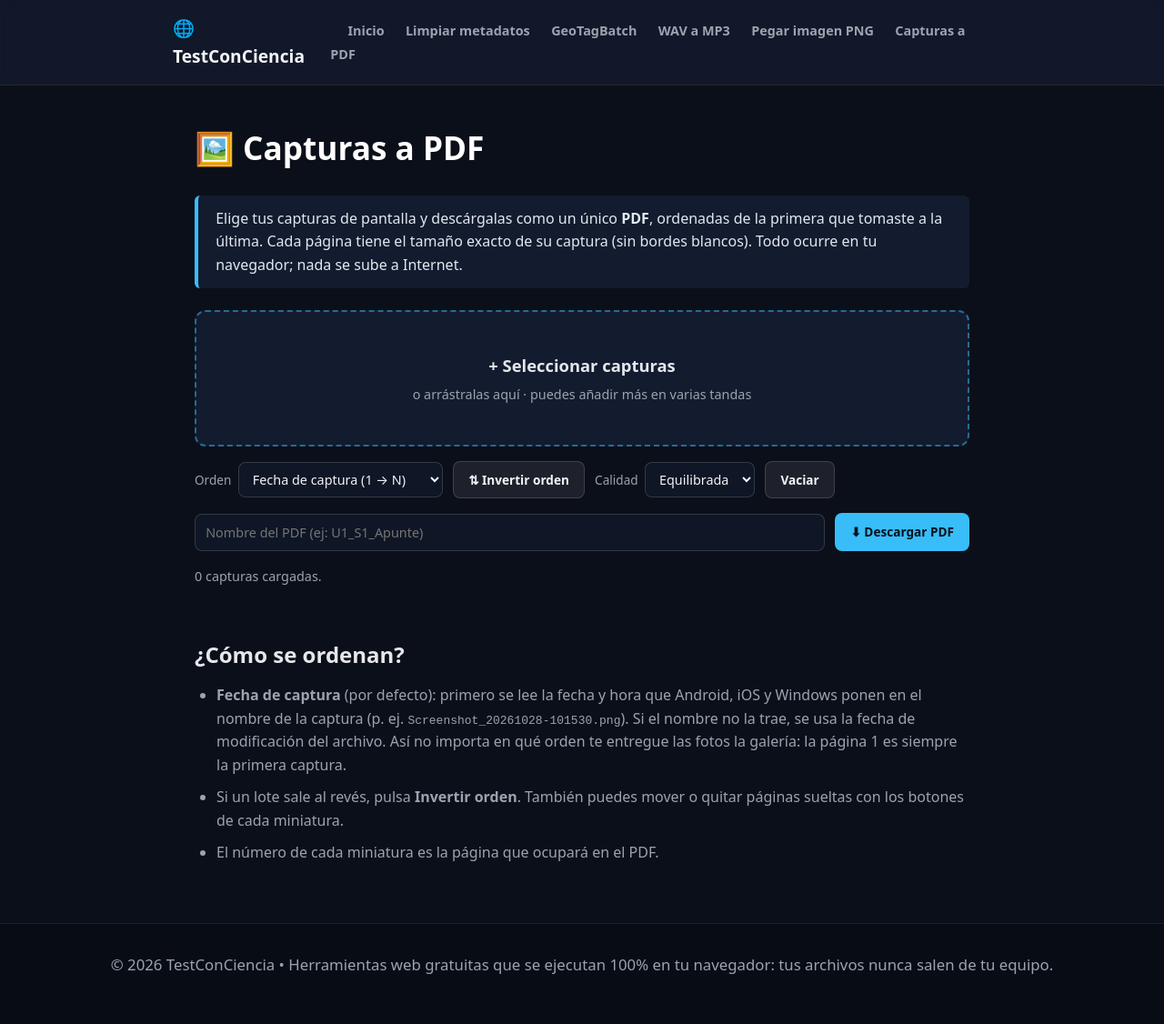
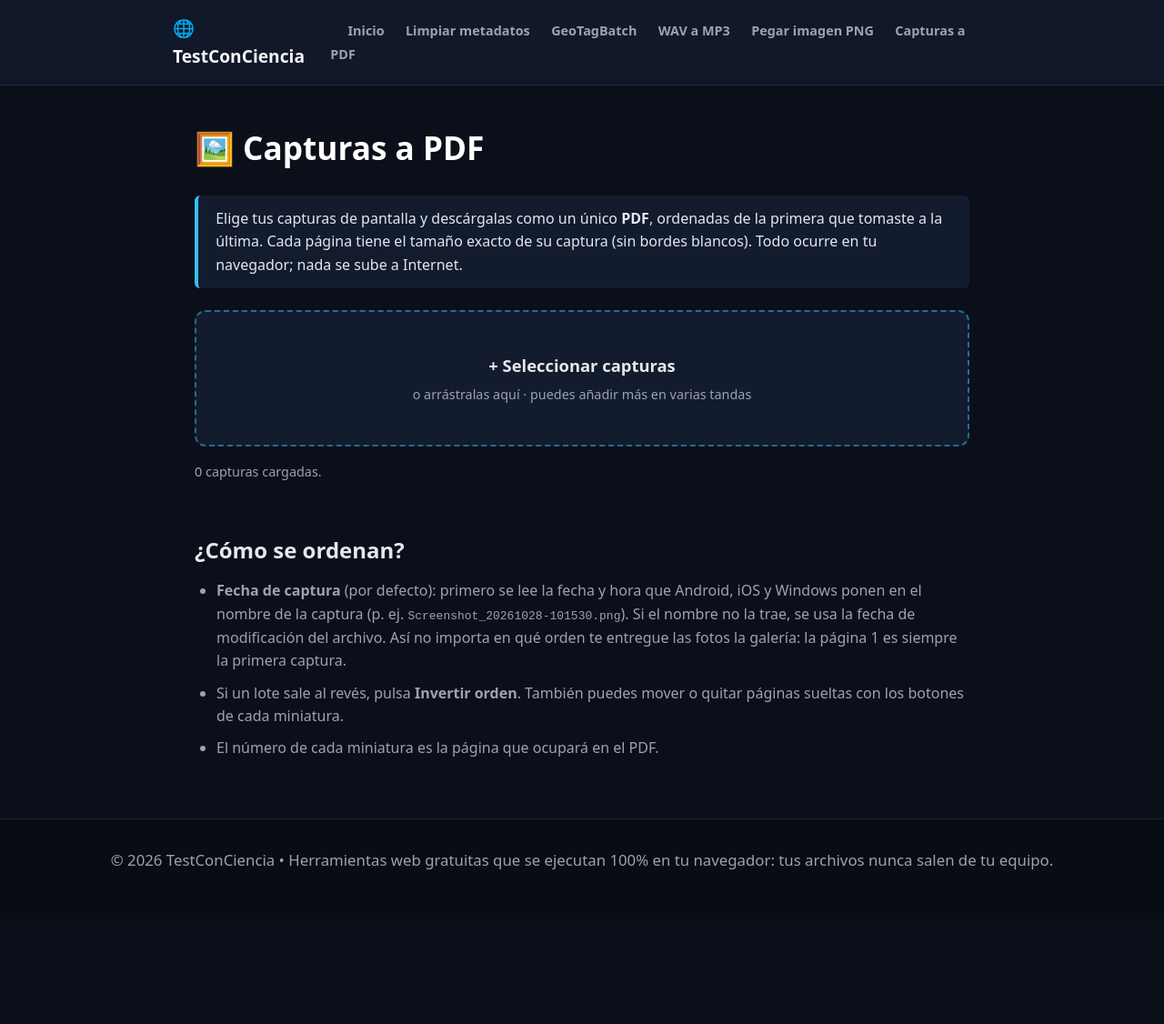
Before and after one commit to DrKoi/testconciencia, a Jekyll site: the page built from herramientas/capturas-a-pdf/index.html, in a window 1280 px wide. Shown: the whole page at 91% size. Built offline with Jekyll 4.4.1, drawn with Linux system fonts in a browser that asks for light colours; after the commit the page ends 1011 px from its top, so only the background shows below that; part of the change alters nothing that is shown.

Commit message:
fix: Lock list during PDF export, keyboard-open picker, honor hidden
- Export from a snapshot of the list and disable sorting, reordering,
  removal, clearing and adding files (incl. drag-and-drop) until done.
- Make the drop zone focusable and open the picker with Enter/Space.
- Keep [hidden] elements hidden despite display:flex on the toolbars.

Co-Authored-By: Claude Opus 5.5 <noreply@anthropic.com>
Claude-Session: https://claude.ai/code/session_01VVeyDveqc8tt1FFRYhTjSr

```diff
--- a/herramientas/capturas-a-pdf/index.html
+++ b/herramientas/capturas-a-pdf/index.html
@@ -12,7 +12,7 @@ title: Capturas a PDF — TestConCiencia
 </blockquote>
 
 <div class="c2p">
-  <label id="drop" class="c2p-drop">
+  <label id="drop" class="c2p-drop" tabindex="0" role="button" aria-controls="file-input">
     <input type="file" id="file-input" accept="image/*" multiple hidden>
     <span class="c2p-drop-main">+ Seleccionar capturas</span>
     <span class="c2p-drop-sub">o arrástralas aquí · puedes añadir más en varias tandas</span>
@@ -61,13 +61,15 @@ title: Capturas a PDF — TestConCiencia
 
 <style>
   .c2p { margin: 1.5rem 0 2.5rem; }
+  .c2p [hidden] { display: none !important; }
   .c2p-drop {
     display: flex; flex-direction: column; align-items: center; justify-content: center; gap: .3rem;
     border: 2px dashed rgba(56,189,248,0.5); border-radius: 12px;
     background: var(--card, #131B2E); min-height: 150px; padding: 1.5rem 1rem;
     cursor: pointer; text-align: center; transition: border-color .2s, background .2s;
   }
-  .c2p-drop:hover, .c2p-drop.over { border-color: var(--accent, #38BDF8); background: #17223b; }
+  .c2p-drop:hover, .c2p-drop.over, .c2p-drop:focus-visible { outline: none; border-color: var(--accent, #38BDF8); background: #17223b; }
+  .c2p-drop.busy { opacity: .5; cursor: not-allowed; }
   .c2p-drop-main { font-size: 1.15rem; font-weight: 700; color: #E5E7EB; }
   .c2p-drop-sub { color: var(--text-muted, #9CA3AF); font-size: .9rem; }
   .c2p-toolbar, .c2p-export {
@@ -136,6 +138,8 @@ title: Capturas a PDF — TestConCiencia
   // Cada entrada: { file, url, time, fromName }
   var items = [];
   var lastPdf = null; // { blob, name }
+  // Mientras se genera el PDF la lista no puede cambiar.
+  var busy = false;
 
   // Límite de tamaño de página de PDF (14400 pt).
   var MAX_PAGE = 14400;
@@ -170,6 +174,7 @@ title: Capturas a PDF — TestConCiencia
   }
 
   function addFiles(fileList) {
+    if (busy) return;
     var added = 0, skipped = 0;
     Array.prototype.forEach.call(fileList, function (file) {
       if (!file.type || file.type.indexOf('image/') !== 0) { skipped++; return; }
@@ -250,6 +255,7 @@ title: Capturas a PDF — TestConCiencia
   }
 
   function move(idx, delta) {
+    if (busy) return;
     var j = idx + delta;
     if (j < 0 || j >= items.length) return;
     var tmp = items[idx]; items[idx] = items[j]; items[j] = tmp;
@@ -258,6 +264,7 @@ title: Capturas a PDF — TestConCiencia
   }
 
   function removeAt(idx) {
+    if (busy) return;
     URL.revokeObjectURL(items[idx].url);
     items.splice(idx, 1);
     lastPdf = null;
@@ -284,8 +291,19 @@ title: Capturas a PDF — TestConCiencia
     return (base || defaultName()) + '.pdf';
   }
 
+  function setBusy(on) {
+    busy = on;
+    drop.classList.toggle('busy', on);
+    drop.setAttribute('aria-disabled', on ? 'true' : 'false');
+    fileInput.disabled = on;
+    [sortMode, btnInvert, quality, btnClear, pdfName, btnGenerate].forEach(function (el) { el.disabled = on; });
+    if (on) {
+      Array.prototype.forEach.call(grid.querySelectorAll('button'), function (b) { b.disabled = true; });
+    }
+  }
+
   function generate() {
-    if (!items.length) return;
+    if (busy || !items.length) return;
     if (!window.jspdf || !window.jspdf.jsPDF) {
       showMsg('No se pudo cargar el generador de PDF. Recarga la página.', 'err');
       return;
@@ -296,14 +314,16 @@ title: Capturas a PDF — TestConCiencia
     var ctx = canvas.getContext('2d');
     var pdf = null;
     var i = 0;
+    // Copia fija del orden actual para todo el proceso.
+    var list = items.slice();
 
-    btnGenerate.disabled = true;
+    setBusy(true);
     btnShare.hidden = true;
 
     function next() {
-      if (i >= items.length) return Promise.resolve();
-      var it = items[i];
-      showMsg('Procesando ' + (i + 1) + ' de ' + items.length + '…');
+      if (i >= list.length) return Promise.resolve();
+      var it = list[i];
+      showMsg('Procesando ' + (i + 1) + ' de ' + list.length + '…');
       return loadImage(it.url).then(function (img) {
         var w = img.naturalWidth, h = img.naturalHeight;
         // Se pasa por canvas para aceptar PNG/WebP/HEIC-decodificado y comprimir a JPEG.
@@ -338,12 +358,16 @@ title: Capturas a PDF — TestConCiencia
       var blob = pdf.output('blob');
       lastPdf = { blob: blob, name: name };
       downloadBlob(blob, name);
-      showMsg('PDF descargado: ' + name + ' · ' + items.length + ' páginas · ' + fmtBytes(blob.size) + '.', 'ok');
-      btnShare.hidden = !canShare(blob, name);
+      showMsg('PDF descargado: ' + name + ' · ' + list.length + ' páginas · ' + fmtBytes(blob.size) + '.', 'ok');
     }).catch(function (err) {
       showMsg((err && err.message) || 'Error al generar el PDF.', 'err');
     }).then(function () {
-      btnGenerate.disabled = false;
+      setBusy(false);
+      // Restaura el estado de las flechas de cada miniatura sin tocar el mensaje.
+      var text = msg.textContent, cls = msg.className;
+      render();
+      msg.textContent = text; msg.className = cls;
+      btnShare.hidden = !(lastPdf && canShare(lastPdf.blob, lastPdf.name));
     });
   }
 
@@ -390,15 +414,22 @@ title: Capturas a PDF — TestConCiencia
   ['dragleave', 'drop'].forEach(function (ev) {
     drop.addEventListener(ev, function (e) { e.preventDefault(); drop.classList.remove('over'); });
   });
+  drop.addEventListener('keydown', function (e) {
+    if (e.key === 'Enter' || e.key === ' ') {
+      e.preventDefault();
+      if (!busy) fileInput.click();
+    }
+  });
   drop.addEventListener('drop', function (e) {
     if (e.dataTransfer && e.dataTransfer.files) addFiles(e.dataTransfer.files);
   });
 
-  sortMode.addEventListener('change', function () { sortItems(); lastPdf = null; render(); });
+  sortMode.addEventListener('change', function () { if (busy) return; sortItems(); lastPdf = null; render(); });
 
-  btnInvert.addEventListener('click', function () { items.reverse(); lastPdf = null; render(); });
+  btnInvert.addEventListener('click', function () { if (busy) return; items.reverse(); lastPdf = null; render(); });
 
   btnClear.addEventListener('click', function () {
+    if (busy) return;
     items.forEach(function (it) { URL.revokeObjectURL(it.url); });
     items = [];
     lastPdf = null;
```
